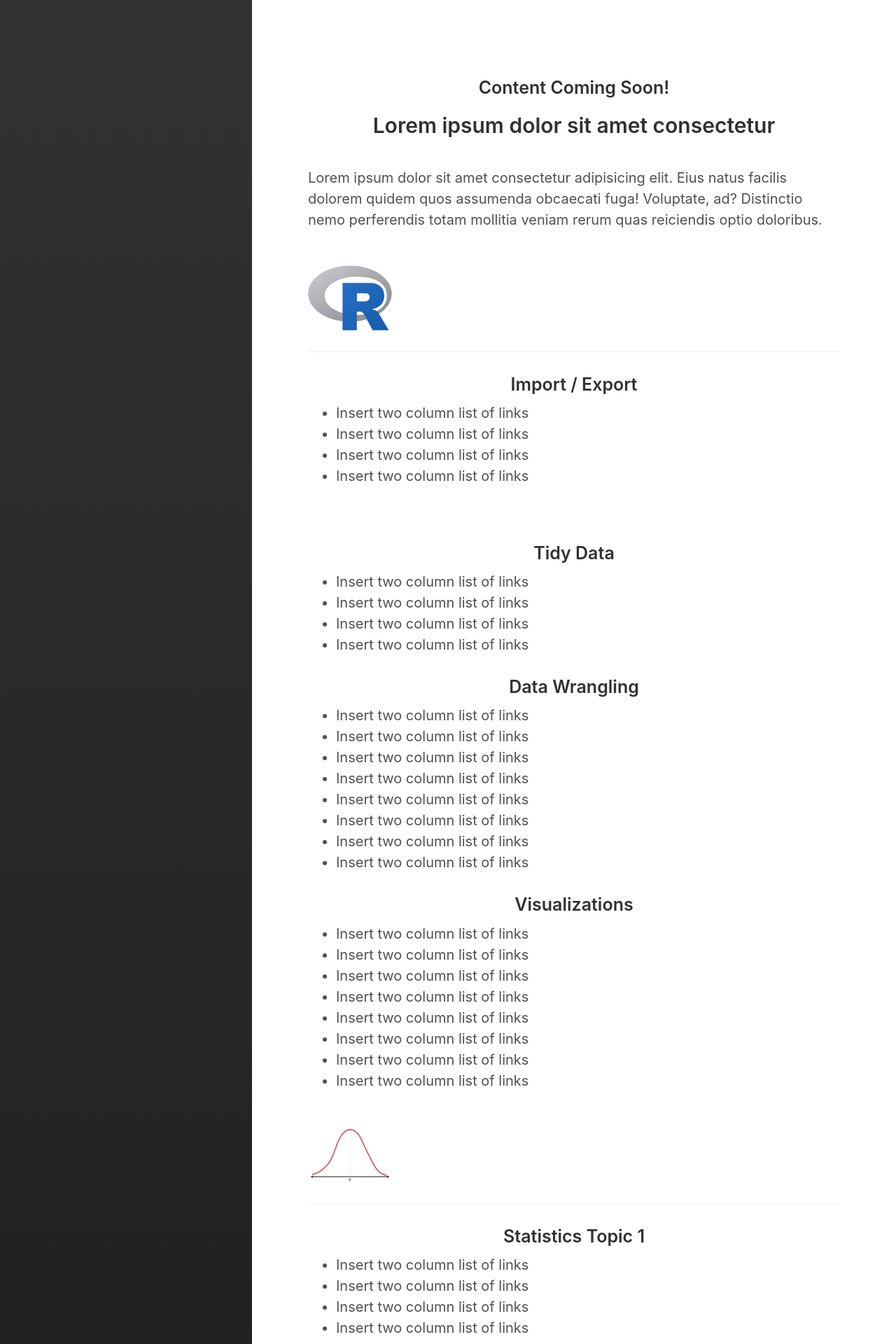
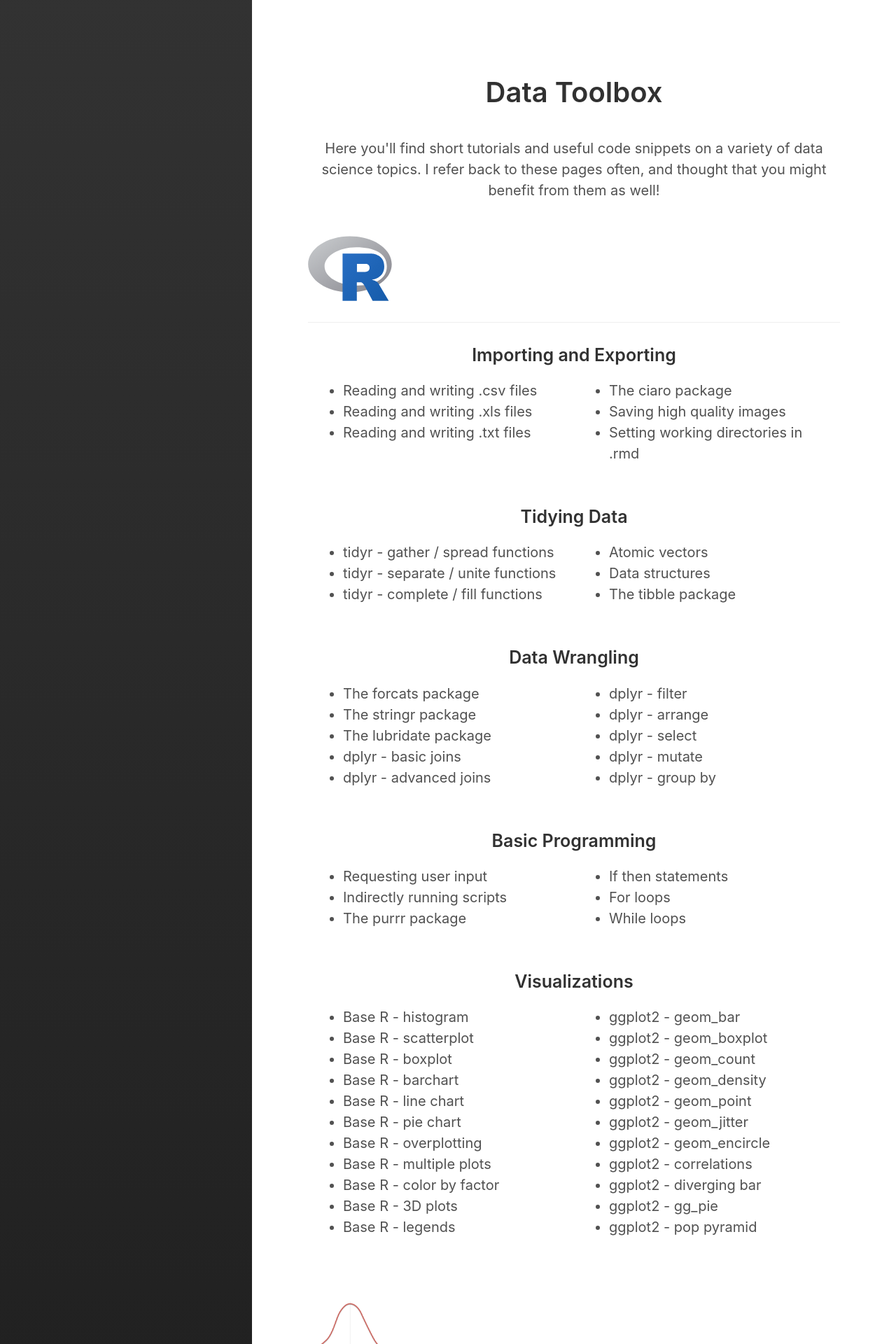
Before and after one commit to fisherra/fisherankney, a Jekyll site: the page built from data_toolbox.html, in a window 1280 px wide. Shown: the top 1920 px of the page at 70% size. Built offline with Jekyll 4.4.1, drawn with Linux system fonts in a browser that asks for light colours; some of the changed text lies outside the part shown.

Commit message:
update toolbox layout

```diff
--- a/data_toolbox.html
+++ b/data_toolbox.html
@@ -4,16 +4,39 @@ title: Data Toolbox
 sidebar_link: true
 ---
 
+<style>
+    * {
+      box-sizing: border-box;
+    }
+
+    /* Create two equal columns that floats next to each other */
+    .column {
+      float: left;
+      width: 50%;
+      padding: 10px;
+    }
+
+    /* Clear floats after the columns */
+    .row:after {
+      content: "";
+      display: table;
+      clear: both;
+    }
+</style>
+
+
 <div style="text-align: center;">
-<h3> Content Coming Soon! </h3>
-<h2> Lorem ipsum dolor sit amet consectetur </h2>
+    <h1> Data Toolbox </h1>
 </div>
 
 <br>
 
+<div style="text-align: center;">
     <p>
-    Lorem ipsum dolor sit amet consectetur adipisicing elit. Eius natus facilis dolorem quidem quos assumenda obcaecati fuga! Voluptate, ad? Distinctio nemo perferendis totam mollitia veniam rerum quas reiciendis optio doloribus.
+    Here you'll find short tutorials and useful code snippets on a variety of data science topics. I refer back
+    to these pages often, and thought that you might benefit from them as well!
     </p>
+</div>
 
 <br>
 
@@ -21,63 +44,139 @@ sidebar_link: true
 <div style="max-height:120px; max-width:120px; margin-bottom:20px;">
         <img src="{{ site.baseurl }}/images/profile/r_logo.svg" alt="R Language" align:"left">
 </div>
+
 <hr>
 
 
 <div style="text-align: center;">
-    <h3> Import / Export </h3>
+    <h3> Importing and Exporting </h3>
 </div>
 
+<div class="row">
+    <div class="column">
         <ul>
-    <li>Insert two column list of links</li>
-    <li>Insert two column list of links</li>
-    <li>Insert two column list of links</li>
-    <li>Insert two column list of links</li>
+            <li>Reading and writing .csv files</li>
+            <li>Reading and writing .xls files</li>
+            <li>Reading and writing .txt files</li>
         </ul>
+    </div>
+    <div class="column">
+        <ul>
+            <li>The ciaro package</li>
+            <li>Saving high quality images</li>
+            <li>Setting working directories in .rmd</li>
+        </ul>
+    </div>
+</div>
 
-<br>
 
 <div style="text-align: center;">
-    <h3> Tidy Data</h3>
+    <h3> Tidying Data</h3>
 </div>
 
+<div class="row">
+    <div class="column">
         <ul>
-    <li>Insert two column list of links</li>
-    <li>Insert two column list of links</li>
-    <li>Insert two column list of links</li>
-    <li>Insert two column list of links</li>
+            <li>tidyr - gather / spread functions</li>
+            <li>tidyr - separate / unite functions</li>
+            <li>tidyr - complete / fill functions</li>
         </ul>
+    </div>
+    <div class="column">
+        <ul>
+            <li>Atomic vectors</li>
+            <li>Data structures</li>
+            <li>The tibble package</li>
+        </ul>
+    </div>
+</div>
 
 <div style="text-align: center;">
     <h3> Data Wrangling</h3>
 </div>
 
+<div class="row">
+    <div class="column">
         <ul>
-        <li>Insert two column list of links</li>
-        <li>Insert two column list of links</li>
-        <li>Insert two column list of links</li>
-        <li>Insert two column list of links</li>
-        <li>Insert two column list of links</li>
-        <li>Insert two column list of links</li>
-        <li>Insert two column list of links</li>
-        <li>Insert two column list of links</li>
+            <li>The forcats package</li>
+            <li>The stringr package</li>
+            <li>The lubridate package</li>
+            <li>dplyr - basic joins</li>
+            <li>dplyr - advanced joins</li>
         </ul>
+    </div>
+    <div class="column">
+        <ul>
+            <li>dplyr - filter</li>
+            <li>dplyr - arrange</li>
+            <li>dplyr - select</li>
+            <li>dplyr - mutate</li>
+            <li>dplyr - group by</li>
+        </ul>
+    </div>
+</div>
+
+
+<div style="text-align: center;">
+    <h3> Basic Programming </h3>
+</div>
+
+<div class="row">
+    <div class="column">
+        <ul>
+            <li>Requesting user input</li>
+            <li>Indirectly running scripts</li>
+            <li>The purrr package</li>
+
+        </ul>
+    </div>
+    <div class="column">
+        <ul>
+            <li>If then statements</li>
+            <li>For loops</li>
+            <li>While loops</li>
+        </ul>
+    </div>
+</div>
 
 <div style="text-align: center;">
         <h3> Visualizations </h3>
     </div>
 
+<div class="row">
+    <div class="column">
         <ul>
-        <li>Insert two column list of links</li>
-        <li>Insert two column list of links</li>
-        <li>Insert two column list of links</li>
-        <li>Insert two column list of links</li>
-        <li>Insert two column list of links</li>
-        <li>Insert two column list of links</li>
-        <li>Insert two column list of links</li>
-        <li>Insert two column list of links</li>
+            <li>Base R - histogram</li>
+            <li>Base R - scatterplot</li>
+            <li>Base R - boxplot</li>
+            <li>Base R - barchart</li>
+            <li>Base R - line chart</li>
+            <li>Base R - pie chart</li>
+            <li>Base R - overplotting</li>
+            <li>Base R - multiple plots</li>
+            <li>Base R - color by factor</li>
+            <li>Base R - 3D plots</li>
+            <li>Base R - legends</li>
         </ul>
+    </div>
+    <div class="column">
+        <ul>
+            <li>ggplot2 - geom_bar</li>
+            <li>ggplot2 - geom_boxplot</li>
+            <li>ggplot2 - geom_count</li>
+            <li>ggplot2 - geom_density</li>
+            <li>ggplot2 - geom_point</li>
+            <li>ggplot2 - geom_jitter</li>
+            <li>ggplot2 - geom_encircle</li>
+            <li>ggplot2 - correlations</li>
+            <li>ggplot2 - diverging bar</li>
+            <li>ggplot2 - gg_pie</li>
+            <li>ggplot2 - pop pyramid</li>
+        </ul>
+    </div>
+</div>
 
+<br>
 <br>
 
 <div style="max-height:120px; max-width:120px; margin-bottom:20px;">
@@ -86,76 +185,179 @@ sidebar_link: true
 <hr>
 
 <div style="text-align: center;">
-        <h3> Statistics Topic 1 </h3>
+    <h3> Machine Learning Fundamentals </h3>
 </div>
 
+<div class="row">
+    <div class="column">
         <ul>
-        <li>Insert two column list of links</li>
-        <li>Insert two column list of links</li>
-        <li>Insert two column list of links</li>
-        <li>Insert two column list of links</li>
+            <li>1</li>
+            <li>2</li>
+            <li>3</li>
+            <li>4</li>
+            <li>5</li>
+            <li>6</li>
         </ul>
+    </div>
+    <div class="column">
+        <ul>
+            <li>1</li>
+            <li>2</li>
+            <li>3</li>
+            <li>4</li>
+            <li>5</li>
+            <li>6</li>
+        </ul>
+    </div>
+</div>
 
 <div style="text-align: center;">
-        <h3> Statistics Topic 2 </h3>
+    <h3> Machine Learning Algorithms </h3>
 </div>
 
+<div class="row">
+    <div class="column">
         <ul>
-        <li>Insert two column list of links</li>
-        <li>Insert two column list of links</li>
-        <li>Insert two column list of links</li>
-        <li>Insert two column list of links</li>
+            <li>1</li>
+            <li>2</li>
+            <li>3</li>
+            <li>4</li>
+            <li>5</li>
+            <li>6</li>
         </ul>
+    </div>
+    <div class="column">
+        <ul>
+            <li>1</li>
+            <li>2</li>
+            <li>3</li>
+            <li>4</li>
+            <li>5</li>
+            <li>6</li>
+        </ul>
+    </div>
+</div>
+
+<div style="text-align: center;">
+    <h3> Regression Techniques </h3>
+</div>
+
+<div class="row">
+    <div class="column">
+        <ul>
+            <li>1</li>
+            <li>2</li>
+            <li>3</li>
+            <li>4</li>
+            <li>5</li>
+            <li>6</li>
+        </ul>
+    </div>
+    <div class="column">
+        <ul>
+            <li>1</li>
+            <li>2</li>
+            <li>3</li>
+            <li>4</li>
+            <li>5</li>
+            <li>6</li>
+        </ul>
+    </div>
+</div>
+
+
+
+<div style="text-align: center;">
+    <h3> Statistical Inference </h3>
+</div>
+
+<div class="row">
+    <div class="column">
+        <ul>
+            <li>1</li>
+            <li>2</li>
+            <li>3</li>
+            <li>4</li>
+            <li>5</li>
+            <li>6</li>
+        </ul>
+    </div>
+    <div class="column">
+        <ul>
+            <li>1</li>
+            <li>2</li>
+            <li>3</li>
+            <li>4</li>
+            <li>5</li>
+            <li>6</li>
+        </ul>
+    </div>
+</div>
 
 <br>
 <br>
+
 
 <div style="max-height:120px; max-width:120px; margin-bottom:20px;">
         <img src="{{ site.baseurl }}/images/profile/mysql_logo.png" alt="My SQL" align:"left">
 </div>
 <hr>
 
-<div style="text-align: center;">
-        <h3> MySQL Topic 1 </h3>
+<div class="row">
+    <div class="column">
+        <ul>
+            <li>1</li>
+            <li>2</li>
+            <li>3</li>
+            <li>4</li>
+            <li>5</li>
+            <li>6</li>
+        </ul>
     </div>
-
+    <div class="column">
         <ul>
-        <li>Insert two column list of links</li>
-        <li>Insert two column list of links</li>
-        <li>Insert two column list of links</li>
-        <li>Insert two column list of links</li>
+            <li>1</li>
+            <li>2</li>
+            <li>3</li>
+            <li>4</li>
+            <li>5</li>
+            <li>6</li>
         </ul>
-
-<div style="text-align: center;">
-        <h3> MySQL Topic 2 </h3>
     </div>
-
-    <ul>
-        <li>Insert two column list of links</li>
-        <li>Insert two column list of links</li>
-        <li>Insert two column list of links</li>
-        <li>Insert two column list of links</li>
-    </ul>
+</div>
 
 <br>
 <br>
-
 
 <div style="max-height:120px; max-width:120px; margin-bottom:20px;">
         <img src="{{ site.baseurl }}/images/profile/terminal_logo.png" alt="R Language" align:"left">
 </div>
 <hr>
 
-<div style="text-align: center;">
-        <h3> Technology Topic 1 </h3>
+
+
+<div class="row">
+    <div class="column">
+        <ul>
+            <li>1</li>
+            <li>2</li>
+            <li>3</li>
+            <li>4</li>
+            <li>5</li>
+            <li>6</li>
+        </ul>
     </div>
-
+    <div class="column">
         <ul>
-        <li>Insert two column list of links</li>
-        <li>Insert two column list of links</li>
-        <li>Insert two column list of links</li>
-        <li>Insert two column list of links</li>
+            <li>1</li>
+            <li>2</li>
+            <li>3</li>
+            <li>4</li>
+            <li>5</li>
+            <li>6</li>
         </ul>
+    </div>
+</div>
 
 <br>
 <br>
--- a/index.html
+++ b/index.html
@@ -12,11 +12,11 @@ title: Home
 
 <div style="text-align:center;">
     <p style="font-size:1.1rem; margin-bottom:30px;">
-        Hi, I'm Fisher. I'm working on becoming an outstanding data scientist.
+        Hi, I'm Fisher. Welcome to my personal website.
     </p>
 
     <p style="font-size:1.1rem; margin-bottom:30px;">
-        While I'm studying full time for an M.S. in Statistics at Oklahoma State University, I also like
+        While I'm studying full time for my MSc in Statistics at Oklahoma State University, I also like
         to undertake data science projects to further develop my skills. I've listed a few of my
         favorite projects below, but you can head to my
         <a href = "https://github.com/fisherra">GitHub</a> and
```
Lines whose indentation alone changed are shown as unchanged.
